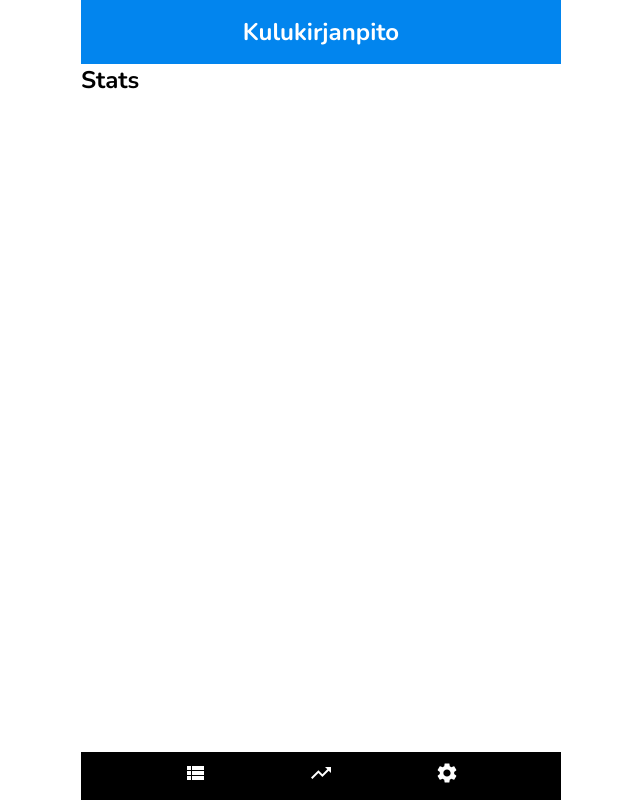
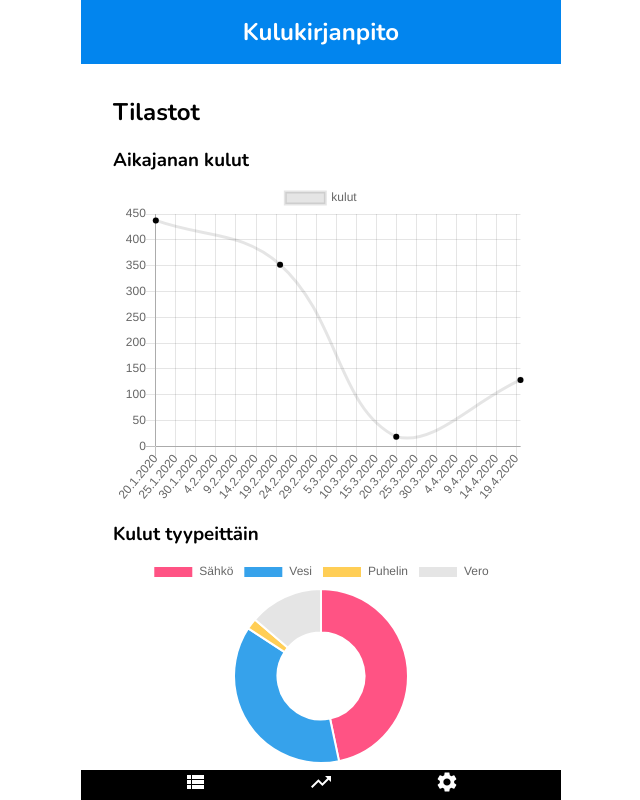
Before and after one commit to toniillokoski/kulukirjanpito, a React (Create React App) app: page /stats in a window 1280 px wide. Shown: the whole page, without its empty margins (319-959 px from the left). Built offline with nearby package versions, Linux system fonts and the light colour scheme.

Commit message:
Lisätty kaksi grafiikkaa kuluista Stats-sivulle

```diff
--- a/package.json
+++ b/package.json
@@ -8,8 +8,10 @@
     "@testing-library/jest-dom": "^4.2.4",
     "@testing-library/react": "^9.3.2",
     "@testing-library/user-event": "^7.1.2",
+    "chart.js": "^2.9.3",
     "moment": "^2.24.0",
     "react": "^16.12.0",
+    "react-chartjs-2": "^2.9.0",
     "react-dom": "^16.12.0",
     "react-router-dom": "^5.1.2",
     "react-scripts": "3.4.0",
--- a/src/App.js
+++ b/src/App.js
@@ -66,7 +66,7 @@
         <div className="App">
           <Header />
           <Route path="/" exact render={() => <Items data={this.state.data} />} />
-          <Route path="/stats" component={Stats} />
+          <Route path="/stats" render={() => <Stats data={this.state.data} />} />
           <Route path="/settings" render={() => <Settings selectList={this.state.selectList} onFormSubmit={this.handleSelectListForm} /> } />
           <Route path="/add" render={() => <AddItem onFormSubmit={this.handleFormSubmit} selectList={this.state.selectList} />} />
           <Route path="/edit/:id" render={(props) => <EditItem data={this.state.data}
--- /dev/null
+++ b/src/components/Stats/Stats.css
@@ -0,0 +1,17 @@
+.stats {
+    padding: 2em;
+    display: flex;
+    flex-direction: column;
+    min-height: 100%;
+    box-sizing: border-box;
+}
+
+.stats__graph {
+    position: relative;
+    height: 20em;
+}
+
+.stats h3 {
+    margin-top: 1em;
+    margin-bottom: 0.5em;
+}
--- a/src/components/Stats/Stats.js
+++ b/src/components/Stats/Stats.js
@@ -2,10 +2,85 @@
 
 import Content from '../Content/Content';
 
-function Stats (props) {
+import { Line } from 'react-chartjs-2';
+import { Doughnut } from 'react-chartjs-2'
+
+import './Stats.css';
+
+function Stats(props) {
+
+    const reducer = (groupedData, currentItem) => {
+      const index = groupedData.findIndex(item => item.tyyppi === currentItem.tyyppi);
+      if (index >= 0) {
+        groupedData[index].summa = groupedData[index].summa + currentItem.summa;
+      }
+      else {
+        groupedData.push({tyyppi: currentItem.tyyppi, summa: currentItem.summa});
+      }
+      return groupedData;
+    }
+
+    let groupedData = props.data.reduce(reducer, []);
+
+    let doughnutData = {
+      labels: groupedData.map(item => item.tyyppi),
+      datasets: [
+        {
+          data: groupedData.map(item => item.summa),
+          backgroundColor: [
+            '#FF5384',
+            '#36A2EB',
+            '#FFCE56'
+          ],
+        }
+      ]
+    }
+
+    let linedata = props.data.map( item => ({x: item.maksupaiva, y: item.summa}) );
+
+    let data = {
+      datasets: [
+        {
+          label: "kulut",
+          data: linedata,
+          fill: false,
+          backgroundColor: 'rgba(0,0,0,2)',
+          borderColor: 'rgba(0,0,0,0.1)'
+        }
+      ]
+    }
+
+    let options = {
+      responsive: true,
+      maintainAspectRatio: false,
+      scales: {
+        xAxes: [
+          {
+            type: "time",
+            time: {
+              displayFormats: {
+                day: 'D.M.Y',
+                month: 'M.Y'
+              }
+            }
+          }
+        ]
+      }
+    }
+
     return (
       <Content>
-        <h2>Stats</h2>
+        <div className="stats">
+        <h2>Tilastot</h2>
+        <h3>Aikajanan kulut</h3>
+        <div className="stats__graph">
+        <Line data={data} options={options} />
+        </div>
+        <h3>Kulut tyypeittäin</h3>
+        <div className="stats__graph">
+        <Doughnut data={doughnutData} />
+        </div>
+        </div>
       </Content>
     );
   }
--- a/src/testdata.js
+++ b/src/testdata.js
@@ -3,7 +3,7 @@
 { id: "1",
 tyyppi: 'Sähkö',
 summa: 437.50,
-maksupaiva: '2020-03-20',
+maksupaiva: '2020-01-20',
 kaudenalku: '2020-01-12',
 kaudenloppu: '2020-02-28',
 saaja: 'Fortum' },
@@ -11,7 +11,7 @@
 { id: "2",
 tyyppi: 'Vesi',
 summa: 352.00,
-maksupaiva: '2020-01-15',
+maksupaiva: '2020-02-20',
 kaudenalku: '2020-10-01',
 kaudenloppu: '2020-12-31',
 saaja: 'Tampereen Vesilaitos' },
@@ -19,7 +19,7 @@
 { id: "3",
 tyyppi: 'Puhelin',
 summa: 18.90,
-maksupaiva: '2020-01-12',
+maksupaiva: '2020-03-20',
 kaudenalku: undefined,
 kaudenloppu: undefined,
 saaja: 'Telia' },
@@ -27,7 +27,7 @@
 { id: "4",
 tyyppi: 'Vero',
 summa: 128.90,
-maksupaiva: '2020-02-01',
+maksupaiva: '2020-04-20',
 kaudenalku: '2019-01-01',
 kaudenloppu: '2019-12-31',
 saaja: 'Verovirasto' }
```
Also changed, not shown: 1 other file (tests, documents, lock files or other folders).
